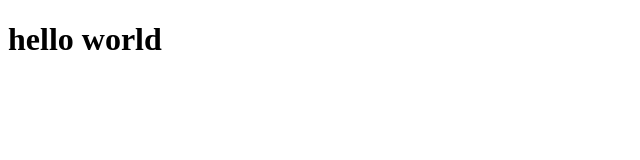
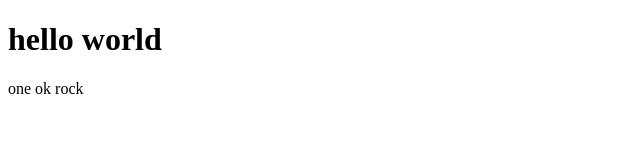
Before and after one commit to sarincyo0915/git_sample2, a plain HTML site: page index.html in a window 1280 px wide. Shown: the full height of the page, 0-640 px from the left. Drawn offline with Linux system fonts and the light colour scheme.

Commit message:
oneokrock

```diff
--- a/index.html
+++ b/index.html
@@ -5,5 +5,7 @@
 </head>
 <body>
 	<h1>hello world</h1>
+	<p>one ok rock</p>
+
 </body>
 </html>
```
